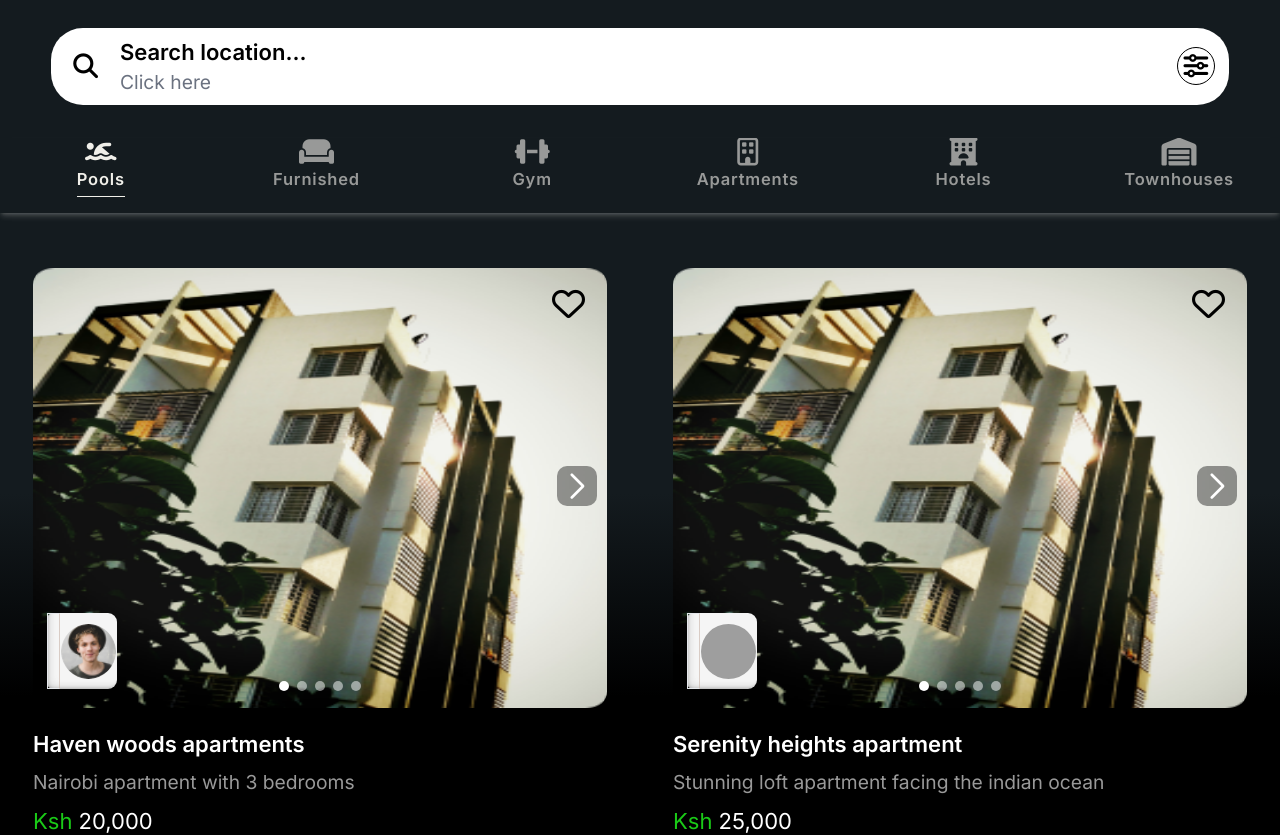
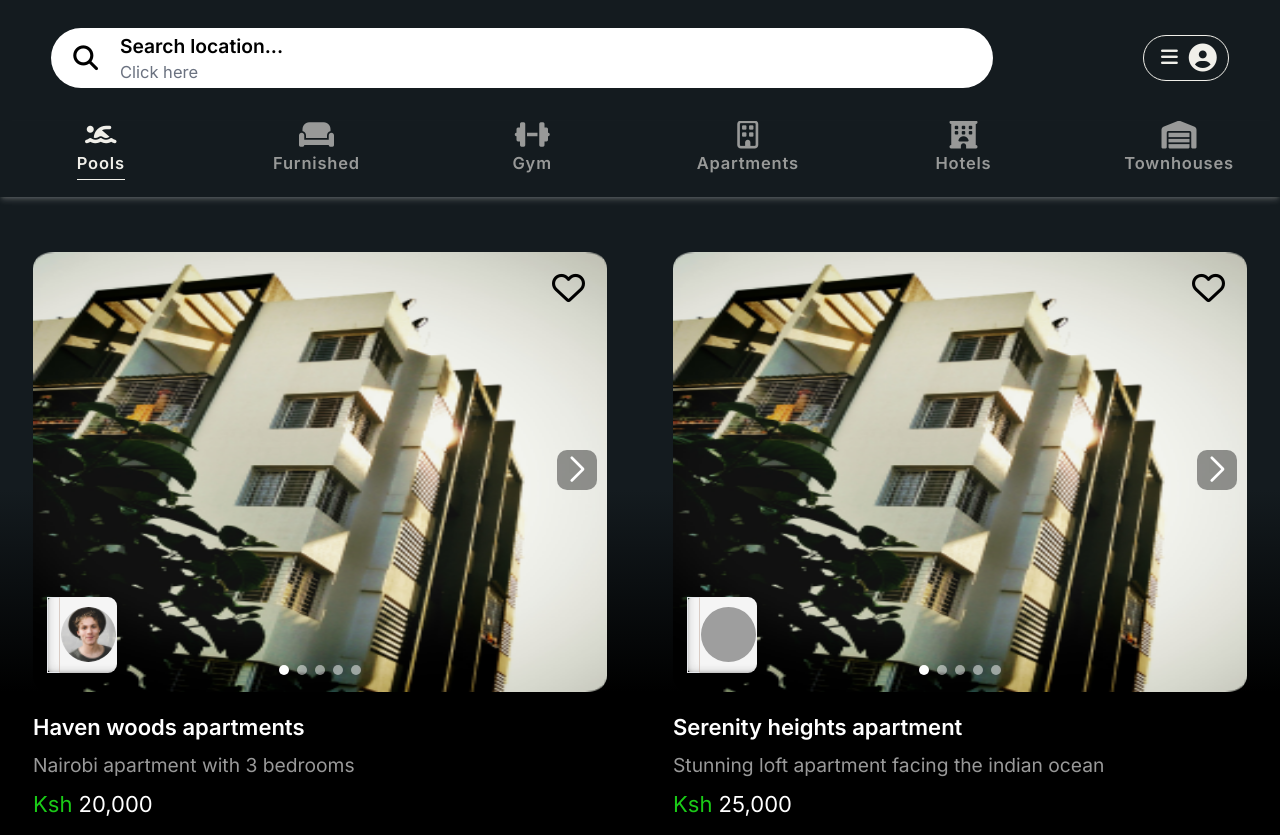
Before and after one commit to Developer-Square/Apartment-Hunting-Site, a React (Vite) app: page /apartments in a window 1280 px wide. Shown: the top 835 px of the page. Built offline with nearby package versions, Linux system fonts and the light colour scheme; grey boxes are pictures that could not be loaded.

Commit message:
feat: add search location modal for 768px view

```diff
--- a/src/components/home/LandingSection.tsx
+++ b/src/components/home/LandingSection.tsx
@@ -96,7 +96,7 @@ const LandingSection = () => {
           Search
           <i className='fa-solid fa-house-chimney ml-1.5'></i>
         </button>
-        <div className='w-full lg:w-[87%] mx-auto'>
+        <div className='w-full md:w-[87%] mx-auto'>
           <h4 className='font-semibold mt-3.5 text-[#FFFFFF] flex items-center'>
             <span className='mr-2'>Top rated apartments</span>
             <div className='hidden sm:block'>
--- a/src/components/view-apartments/Helpers.tsx
+++ b/src/components/view-apartments/Helpers.tsx
@@ -12,7 +12,7 @@ export const FilterBackdrop = ({ show }: { show: boolean }) => {
   return (
     <animated.div
       style={{
-        position: 'absolute',
+        position: 'fixed',
         top: show ? 0 : window.innerHeight,
         backgroundColor: '#FFFFFF',
         height: '100vh',
@@ -265,3 +265,31 @@ export const CreateWishListModal = ({
     </animated.div>
   );
 };
+
+export const NavBarMenu = () => (
+  <div
+    className='md:flex hidden pl-3 pr-2 py-1.5 text-[#f0efe9] border border-[#f0efe9] rounded-3xl items-center cursor-pointer dropdown dropdown-bottom dropdown-end'
+    tabIndex={0}
+  >
+    <i className='fa-solid fa-bars pr-2 text-sm'></i>
+    <i className='fa-solid fa-circle-user text-[28px]'></i>
+    <ul
+      tabIndex={0}
+      className='dropdown-content z-[1] menu p-2 shadow bg-[#141b1f] rounded-box mt-3 w-52'
+    >
+      <li>
+        <a>Login</a>
+      </li>
+      <li>
+        <a>Signup</a>
+      </li>
+      <div className='border border-white/[.3]'></div>
+      <li className='text-white/[.8]'>
+        <a>Decorate Room</a>
+      </li>
+      <li className='text-white/[.8]'>
+        <a>Help</a>
+      </li>
+    </ul>
+  </div>
+);
--- a/src/components/view-apartments/Map.tsx
+++ b/src/components/view-apartments/Map.tsx
@@ -1,6 +1,17 @@
+import { useEffect, useState } from 'react';
+
 const Map = () => {
+  const [showMap, setSetShowMap] = useState(false);
+
+  useEffect(() => {
+    if (window.innerWidth >= 768) {
+      setSetShowMap(true);
+    }
+  }, []);
+
   return (
     <div>
+      {!showMap && (
         <iframe
           src='https://www.google.com/maps/embed?pb=!1m18!1m12!1m3!1d8171114.067109344!2d32.60700860264909!3d0.1649280505936471!2m3!1f0!2f0!3f0!3m2!1i1024!2i768!4f13.1!3m3!1m2!1s0x182780d08350900f%3A0x403b0eb0a1976dd9!2sKenya!5e0!3m2!1sen!2ske!4v1688200074841!5m2!1sen!2ske'
           width='100%'
@@ -10,6 +21,7 @@ const Map = () => {
           className='border-0'
           referrerPolicy='no-referrer-when-downgrade'
         ></iframe>
+      )}
     </div>
   );
 };
--- a/src/components/view-apartments/SearchBar.tsx
+++ b/src/components/view-apartments/SearchBar.tsx
@@ -1,4 +1,4 @@
-import { SetStateAction } from 'react';
+import { SetStateAction, useEffect, useState } from 'react';
 import { useSpring, animated } from '@react-spring/web';
 
 const SearchBar = ({
@@ -16,6 +16,13 @@ const SearchBar = ({
     from: { y: -100, opacity: 0 },
     to: { y: show ? 0 : 100, opacity: show ? 1 : 0 },
   });
+  const [largerScreen, setLargerScreen] = useState(false);
+
+  useEffect(() => {
+    if (window.innerWidth >= 768) {
+      setLargerScreen(true);
+    }
+  }, []);
 
   const handleSearch = (e: React.KeyboardEvent<HTMLInputElement>) => {
     if (e.key === 'Enter') {
@@ -29,7 +36,7 @@ const SearchBar = ({
         position: 'absolute',
         top: show ? 0 : window.innerHeight,
         backgroundColor: '#FFFFFF',
-        height: '100%',
+        height: largerScreen ? '40%' : '100%',
         width: '100%',
         zIndex: '10',
         ...props,
--- a/src/pages/ViewApartments.tsx
+++ b/src/pages/ViewApartments.tsx
@@ -9,46 +9,63 @@ import {
   PopupMenu,
   FilterScrollbar,
 } from '../components';
+import { NavBarMenu } from '@/components/view-apartments/Helpers';
 const ViewApartmentsPage = () => {
   const [showSearhBar, setshowSearhBar] = useState(false);
   const [showFilters, setshowFilters] = useState(false);
   const [search, setSearch] = useState('');
   const [hideMenu, setHideMenu] = useState(false);
+  const [setshowRestOfPage, setSetshowRestOfPage] = useState(true);
 
   useEffect(() => {
     if (window.innerWidth >= 768) {
       setHideMenu(true);
     }
-  }, []);
+    if (showSearhBar || showFilters) {
+      if (window.innerWidth < 768) {
+        setSetshowRestOfPage(false);
+        return;
+      }
+    }
+    setSetshowRestOfPage(true);
+  }, [showSearhBar, showFilters]);
 
   return (
     <section className='apartments-page w-full h-full pt-5 text-black'>
-      <div className=' bg-white relative xm:w-[360px] xm:h-14 sm:w-[92%] w-80 h-12 mx-auto rounded-3xl xm:rounded-[32px] mb-4 sm:mb-6 flex items-center'>
+      <div className='w-full md:w-[92%] mb-4 sm:mb-6 md:mx-auto md:flex items-center justify-between'>
+        <div className=' bg-white relative xm:w-[360px] xm:h-14 sm:w-[92%] w-80 h-12 md:w-[80%] md:mx-0 md:h-11 mx-auto rounded-3xl xm:rounded-[32px] flex items-center'>
           <i className='fa-solid fa-magnifying-glass text-black sm:text-lg pl-4'></i>
           <div
             className='flex flex-col pl-4 cursor-pointer'
             onClick={() => setshowSearhBar(true)}
           >
-          <p className='text-sm sm:text-base font-bold'>
+            <p className='text-sm sm:text-base md:text-sm font-bold'>
               {search.length ? search : 'Search location...'}
             </p>
-          <p className='text-xs sm:text-sm text-gray-500'>Click here</p>
+            <p className='text-xs sm:text-sm md:text-xs text-gray-500'>
+              Click here
+            </p>
           </div>
           <div
-          className='rounded-full h-7 w-7 border border-black flex items-center justify-center cursor-pointer ml-auto mr-2.5'
+            className='rounded-full md:hidden h-7 w-7 border border-black flex items-center justify-center cursor-pointer ml-auto mr-2.5'
             onClick={() => setshowFilters(true)}
           >
             <i className='fa-solid fa-sliders text-black sm:text-lg p-3'></i>
           </div>
         </div>
+        <NavBarMenu />
+      </div>
       {/* Hide the SearchBar and Filters components when the other is open */}
       {showSearhBar && (
+        <>
+          <FilterBackdrop show={showSearhBar} />
           <SearchBar
             show={showSearhBar}
             setShow={setshowSearhBar}
             search={search}
             setSearch={setSearch}
           />
+        </>
       )}
       {showFilters && (
         <>
@@ -56,8 +73,8 @@ const ViewApartmentsPage = () => {
           <Filters show={showFilters} setShow={setshowFilters} />
         </>
       )}
-      {/* Hide other components when the SearchBar or Filters is open, to reduce the height of the page */}
-      {!showFilters && !showSearhBar ? (
+      {/* Hide other components when the SearchBar or Filters is open while on tablet and mobile screens, to reduce the height of the page */}
+      {setshowRestOfPage ? (
         <div className='text-white'>
           {!search.length ? <FilterScrollbar /> : null}
           {search.length ? <Map /> : null}
```
Lines whose indentation alone changed are shown as unchanged.
